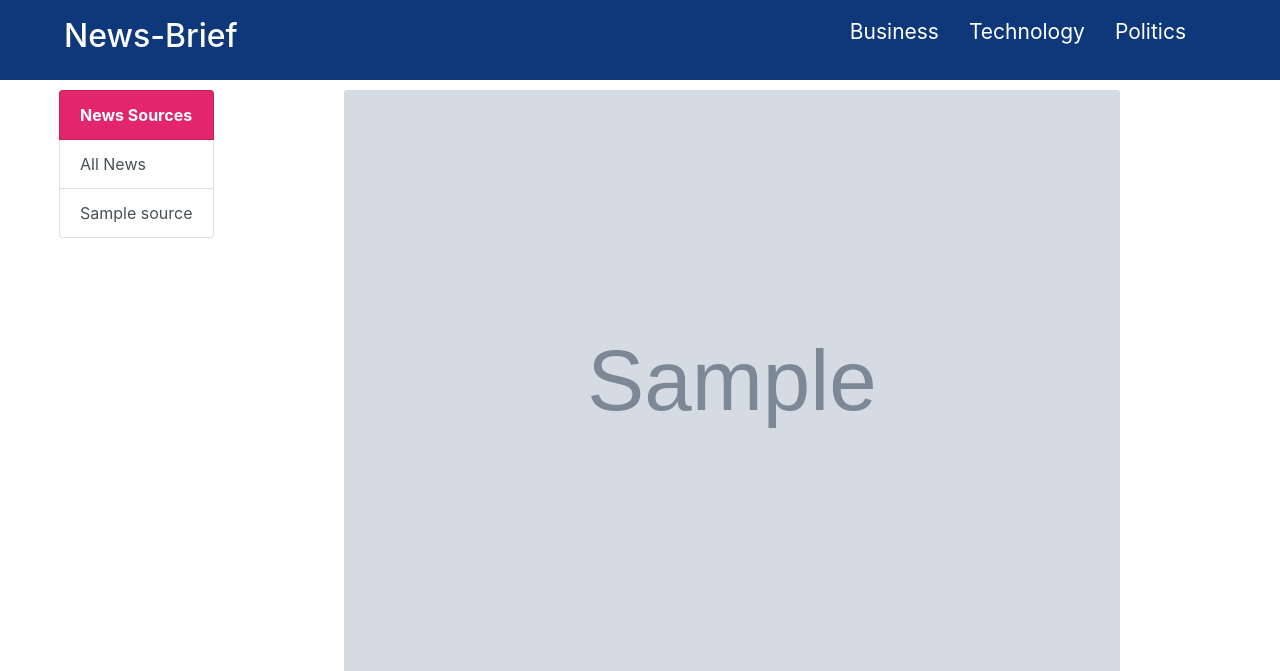
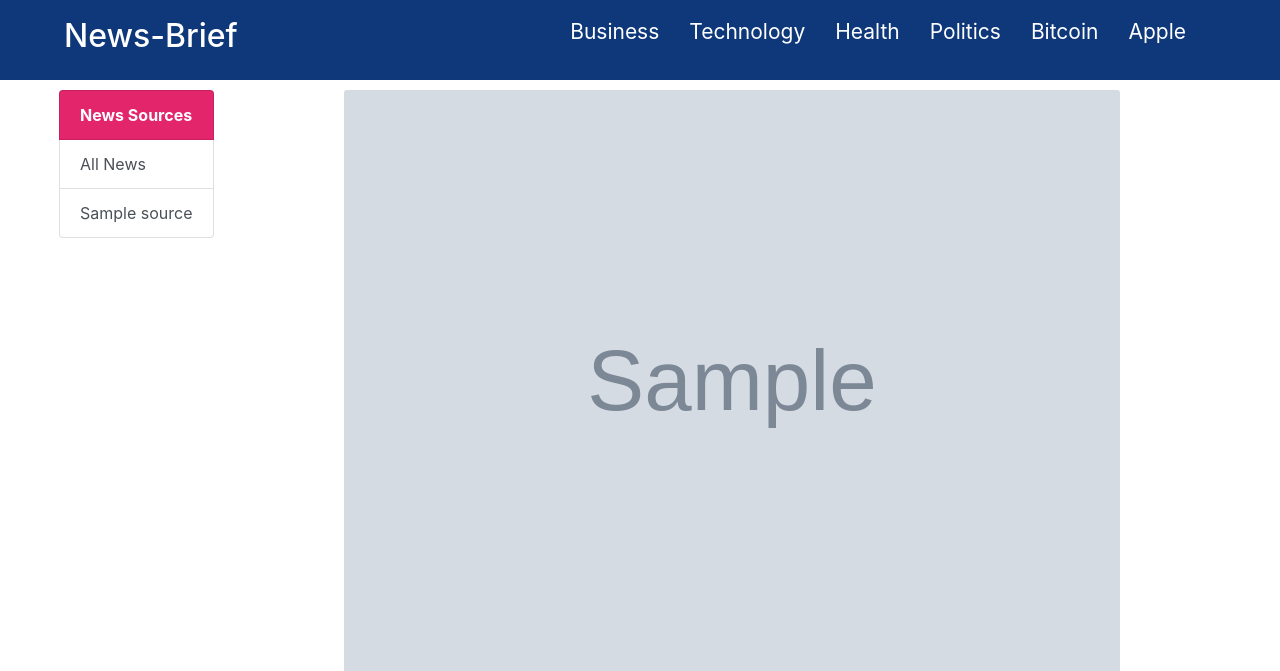
Before and after one commit to Joshua-Barawa/news-app, a Flask app: template app/templates/index.html in a window 1280 px wide. Shown: the top 671 px of the page. Run offline with Flask 2, Linux system fonts and the light colour scheme; the template is opened without the code that fills it: most values are stand-ins (such as "Sample title", 1, 10 or a date in 2020); grey boxes marked "Sample" are stand-in pictures; some libraries are stand-ins or nearby versions.

Commit message:
added new links in the navbar

```diff
--- a/app/templates/index.html
+++ b/app/templates/index.html
@@ -13,9 +13,12 @@
     <h2 class="logo">News-Brief</h2>
 
 <ul class="links">
-    <li class="link"><a href='/news/{{source.source_id}}'>Business</a></li>
-   <li class="link"><a href='/news/{{source.source_id}}'>Technology</a></li>
-    <li class="link"><a href='/news/{{source.source_id}}'>Politics</a></li>
+    <li class="link"><a href='/news/business'>Business</a></li>
+   <li class="link"><a href='/news/technology'>Technology</a></li>
+    <li class="link"><a href='/news/health'>Health</a></li>
+    <li class="link"><a href='/news/politics'>Politics</a></li>
+     <li class="link"><a href='/news/bitcoin'>Bitcoin</a></li>
+    <li class="link"><a href='/news/apple'>Apple</a></li>
 </ul>
 
 </div>
```
